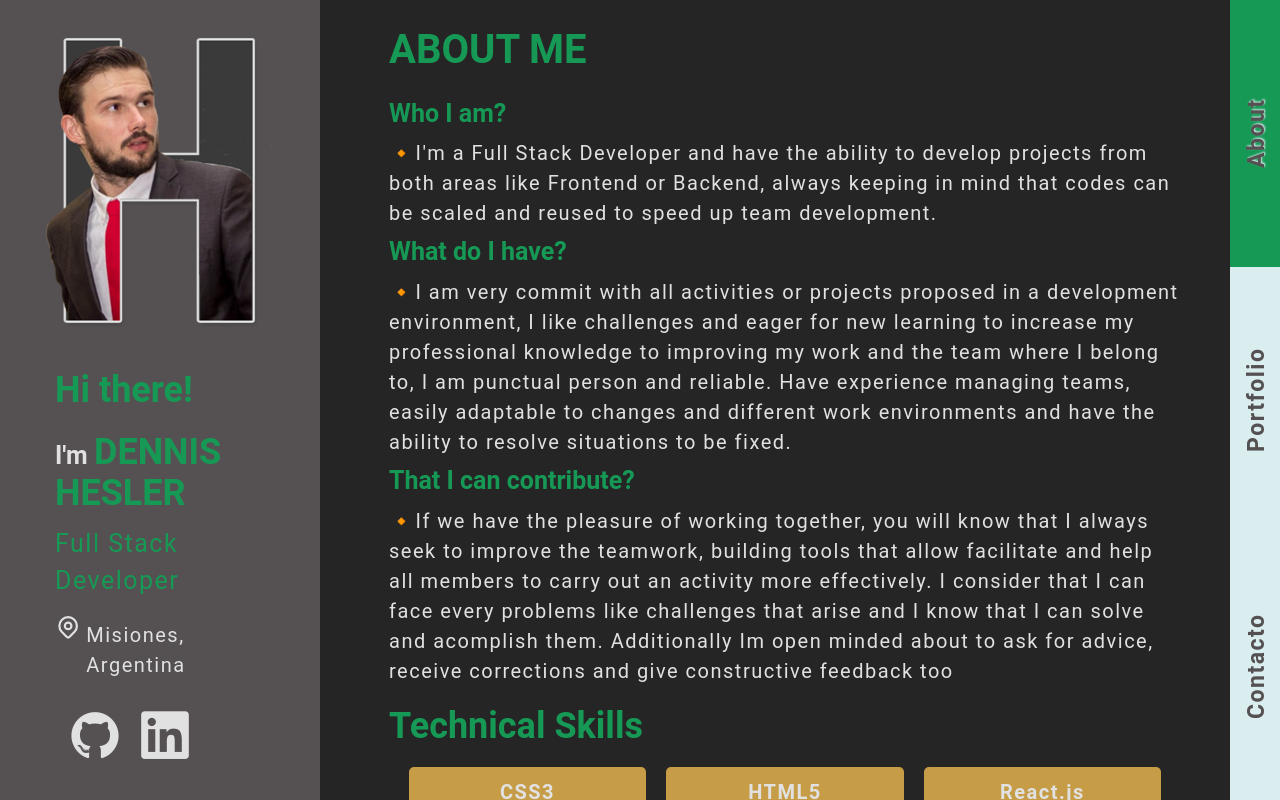
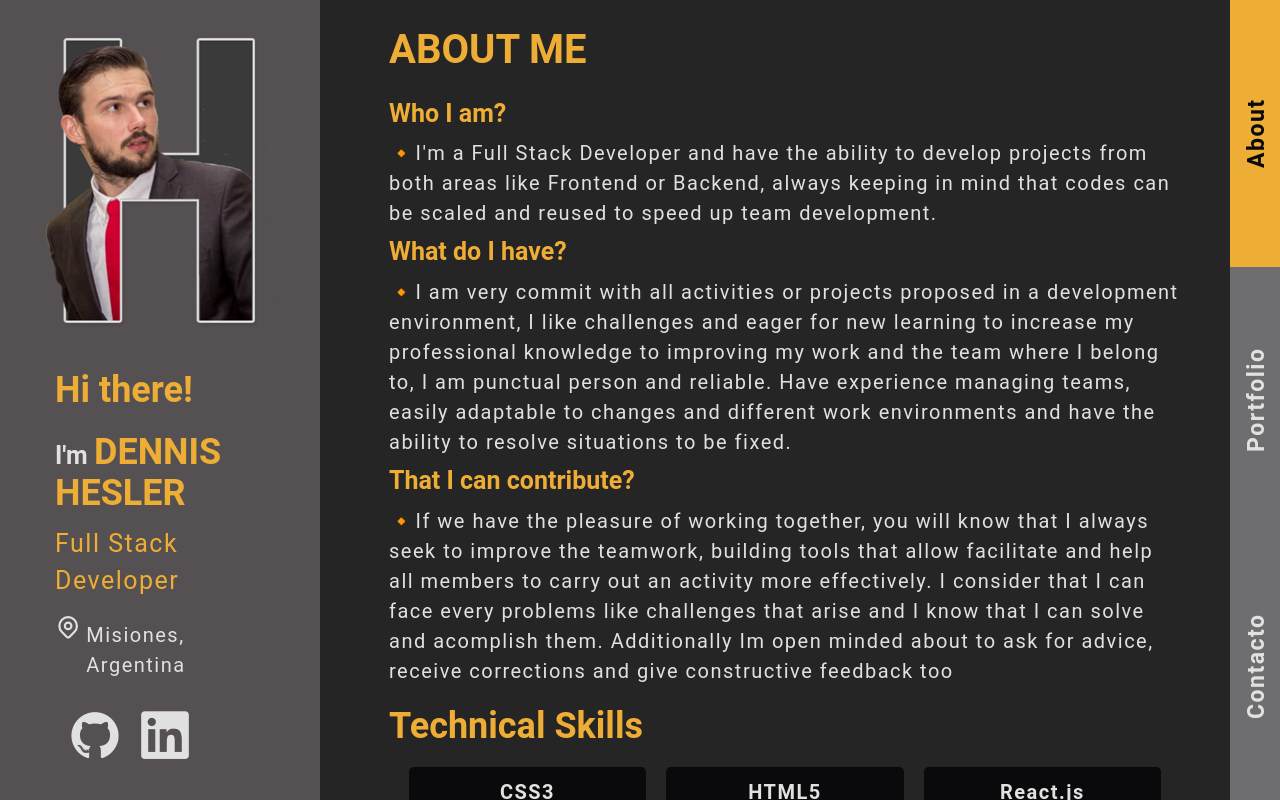
Before and after one commit to Dennish02/Portfolio, a Next.js app: page / in a window 1280 px wide. Built offline with nearby package versions, Linux system fonts and the light colour scheme.

Commit message:
colores2

```diff
--- a/gulp/scss/base/_variables.scss
+++ b/gulp/scss/base/_variables.scss
@@ -1,12 +1,12 @@
 $fuente_principal: 'Roboto', monospace;
 $fondo: #252526;
-$amarillo: #179956 ;
-$amarilloClaro: #DAEEF0;
-$turquezza: #59ac9d;
+$amarillo: #EEAD35 ;
+$amarilloClaro: #6E6E70;
+$turquezza: #630cb4;
 // $amarilloClaro: #E8EEF2;
 $grisoscuro: #555152;
 $grisclaro: #e1e1e1;
-$rojo: #C69D46;
+$rojo: #0A0A0C;
 //tamaños media queris
 $telefono: 320px;
 $tablet: 570px;
--- a/gulp/scss/layout/_navbar.scss
+++ b/gulp/scss/layout/_navbar.scss
@@ -30,7 +30,7 @@
         }
         .seleccionado{
             @extend .navbarElemento;
-            background-color: v.$amarillo;
+            background-color: v.$rojo;
         }
     }
 }
@@ -56,7 +56,7 @@
                 height: 100%;
                 // border: none;
                 padding: 0 1rem;
-                color: v.$grisoscuro;
+                color: v.$grisclaro;
                 font-weight: bold;
                 &:hover{
                     cursor: pointer;
@@ -65,7 +65,8 @@
             .seleccionado{
                 @extend .navbarElemento;
                 background-color: v.$amarillo;
-                text-shadow:  1px 1px 2px v.$amarilloClaro;
+                color: v.$rojo;
+                // text-shadow:  1px 1px 3px v.$amarillo;
             }
         }
     }
```
Also changed, not shown: styles/app.css, 1 other file (tests, documents, lock files or other folders).
